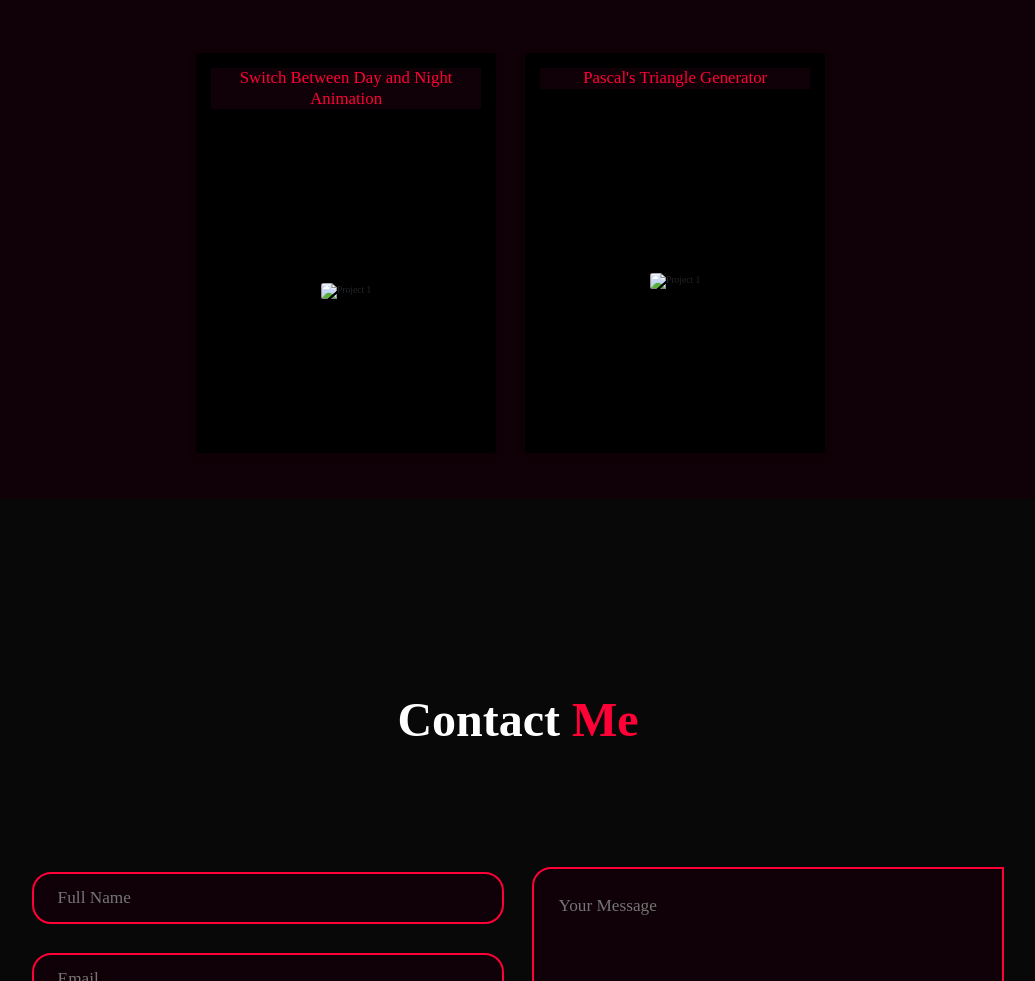
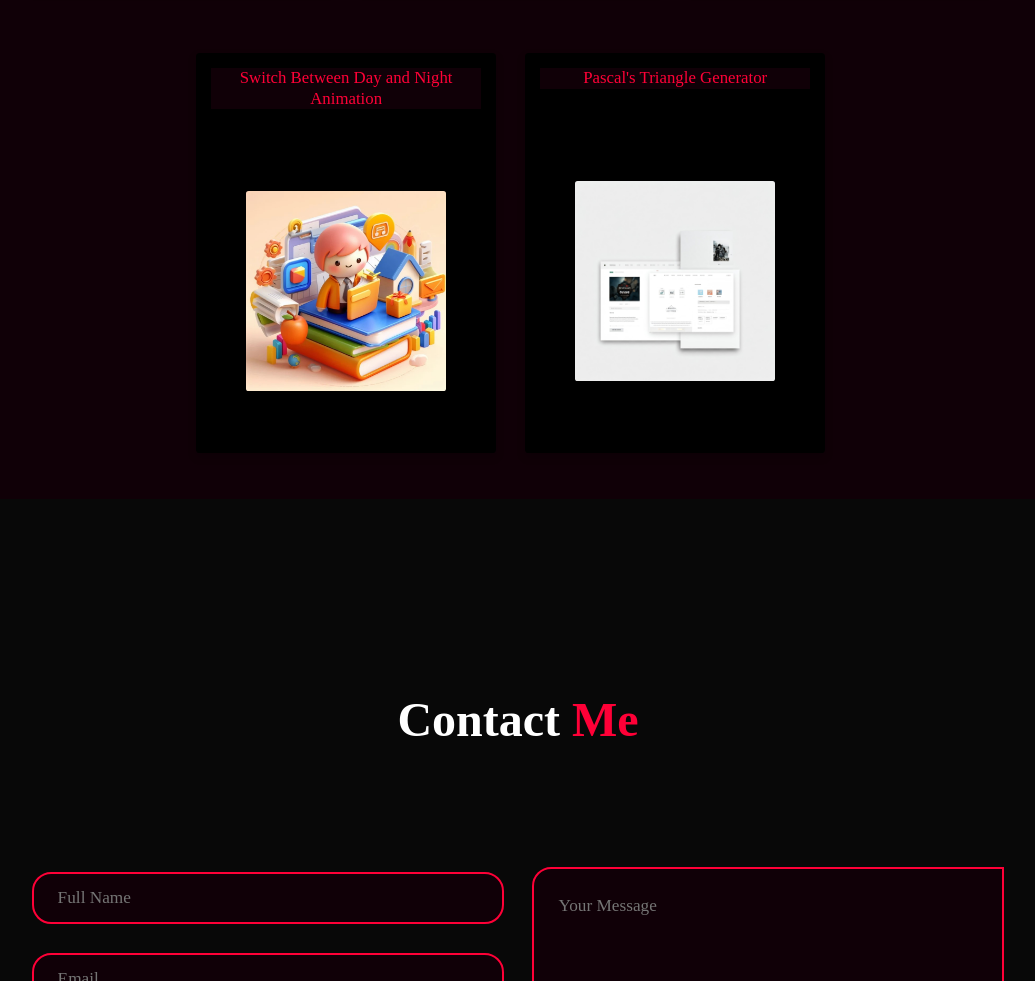
Before and after one commit to manuwa12/ManukaChamath1, a plain HTML site: page index.html in a window 1280 px wide. Shown: the part 3099-4080 px from the top of the page, without its empty margins (122-1157 px from the left). Drawn offline with nearby package versions, Linux system fonts and the light colour scheme; files whose address does not match are found by name.

Commit message:
Update index.html

```diff
--- a/index.html
+++ b/index.html
@@ -229,7 +229,7 @@
               <h5 class="card-title">Switch Between Day and Night Animation</h5>
             </div>
             <div class="card-img-wrapper">
-              <img src="images/4.jpg" class="card-img" alt="Project 1">
+              <img src="https://github.com/manuwa12/ManukaChamath1/blob/main/4.jpg?raw=true" class="card-img" alt="Project 1">
             </div>
             <div class="card-body">
               <p class="card-text">An engaging animation built with HTML and CSS
@@ -255,7 +255,7 @@
               <h5 class="card-title">Pascal's Triangle Generator</h5>
             </div>
             <div class="card-img-wrapper">
-              <img src="images/1.jpg" class="card-img" alt="Project 1">
+              <img src="https://github.com/manuwa12/ManukaChamath1/blob/main/1.jpg?raw=true" class="card-img" alt="Project 1">
             </div>
             <div class="card-body">
               <p class="card-text">A dynamic Pascal's Triangle generator built
```
